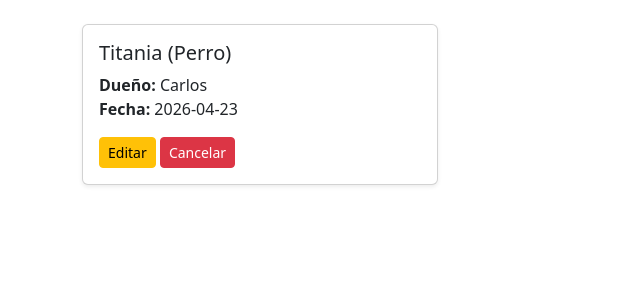
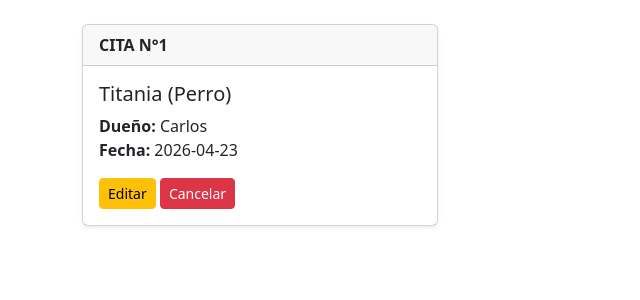
Before and after one commit to carlosingsistem/veterinaria-cmpr, a Flask app: page / in a window 1280 px wide. Shown: the part 56-356 px from the top of the page, without its empty margins (0-640 px from the left). Run offline with Flask 3, Linux system fonts and the light colour scheme; data comes from the database, SQL or seed files in the repository.

Commit message:
Se modifica el archivo index para que en el listado de las citas tengan enumeracion

```diff
--- a/templates/index.html
+++ b/templates/index.html
@@ -7,6 +7,9 @@
     {% for cita in citas %}
     <div class="col-md-4 mb-3">
         <div class="card shadow-sm">
+            <div class="card-header">
+                <strong>CITA N°{{ loop.index }}</strong>
+            </div>
             <div class="card-body">
                 <h5 class="card-title">{{ cita.mascota }} ({{ cita.especie }})</h5>
                 <p class="card-text"><strong>Dueño:</strong> {{ cita.propietario }}<br>
```
